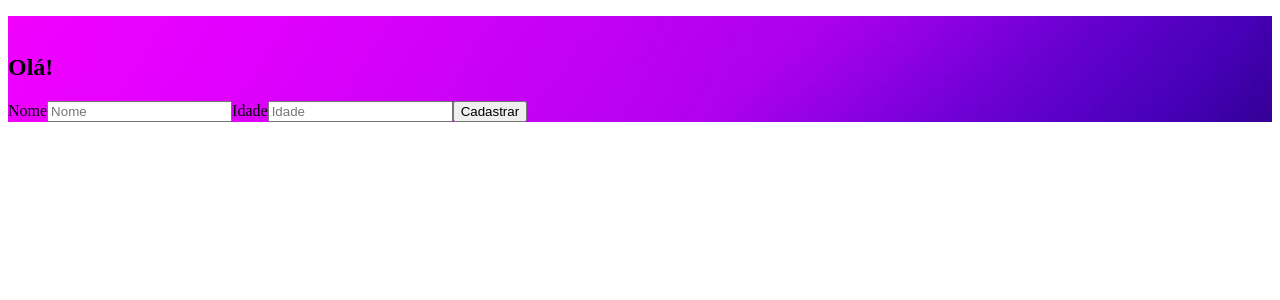
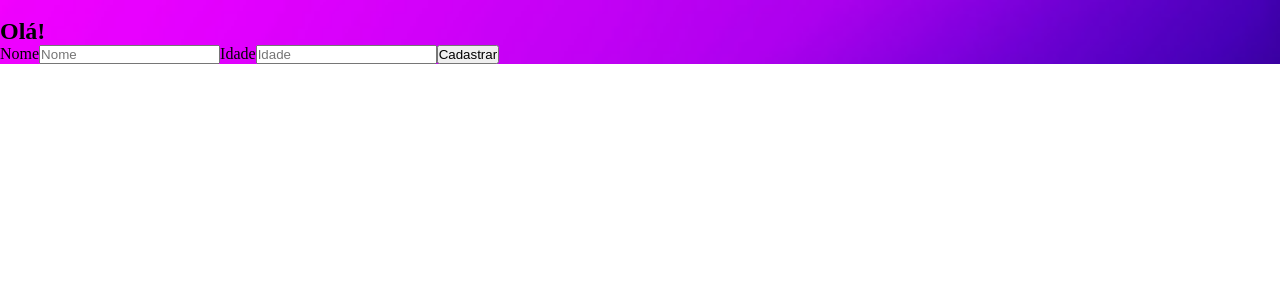
Before and after one commit to JoaoVtRibeiro/meus-estudos-DevClub, a React (Create React App) app in the folder React/projeto/: page / in a window 1280 px wide. Shown: the top 300 px of the page. Built offline with nearby package versions, Linux system fonts and the light colour scheme; the HTML template or start-up script is replaced by a standard one.

Commit message:
Anotações - Estilos Globais, Importação e Exportação

```diff
--- /dev/null
+++ b/React/projeto/src/globalStyles.js
@@ -0,0 +1,14 @@
+/*
+    Importação do recurso "createGlobalStyle" da biblioteca "styled-components"
+
+    Esse recurso permite criar estilos globais para todos os elementos
+*/
+import { createGlobalStyle } from "styled-components";
+
+export default createGlobalStyle` // Exportando os estilos
+
+*{
+    margin: 0;
+    padding: 0;
+    box-sizing: border-box;
+}`;
--- a/React/projeto/src/index.js
+++ b/React/projeto/src/index.js
@@ -1,5 +1,25 @@
-import React from "react";
-import ReactDOM from "react-dom";
-import App from "./App";
+import React from "react"; // Importando a biblioteca React
+import ReactDOM from "react-dom"; // Modulo/Dependencia react, permite manipular a DOM
+import App from "./App"; // Aplicação
+import GlobalStyles from './globalStyles' // Estilos globais
 
-ReactDOM.render(<App />, document.getElementById("root"));
+ReactDOM.render( /* Método  que renderiza os componentes react na página (atualizando a árvore da DOM)
+Ele recebe dois argumentos:
+*/
+
+// 1. Componentes React (Importados no inicio do código)
+<> {/* Fragment, usado para cumprir a regra do react (Sempre ter um "elemento pai") */}
+    <App /> <GlobalStyles />
+</>,
+
+// 2. Elemento DOM onde os componentes devem ser renderizados
+document.getElementById("root"));
+
+
+/*
+    Lembrete sobre a exportação, quando:
+
+    export com default, import sem {}
+
+    export sem default, import com {}
+*/
```
